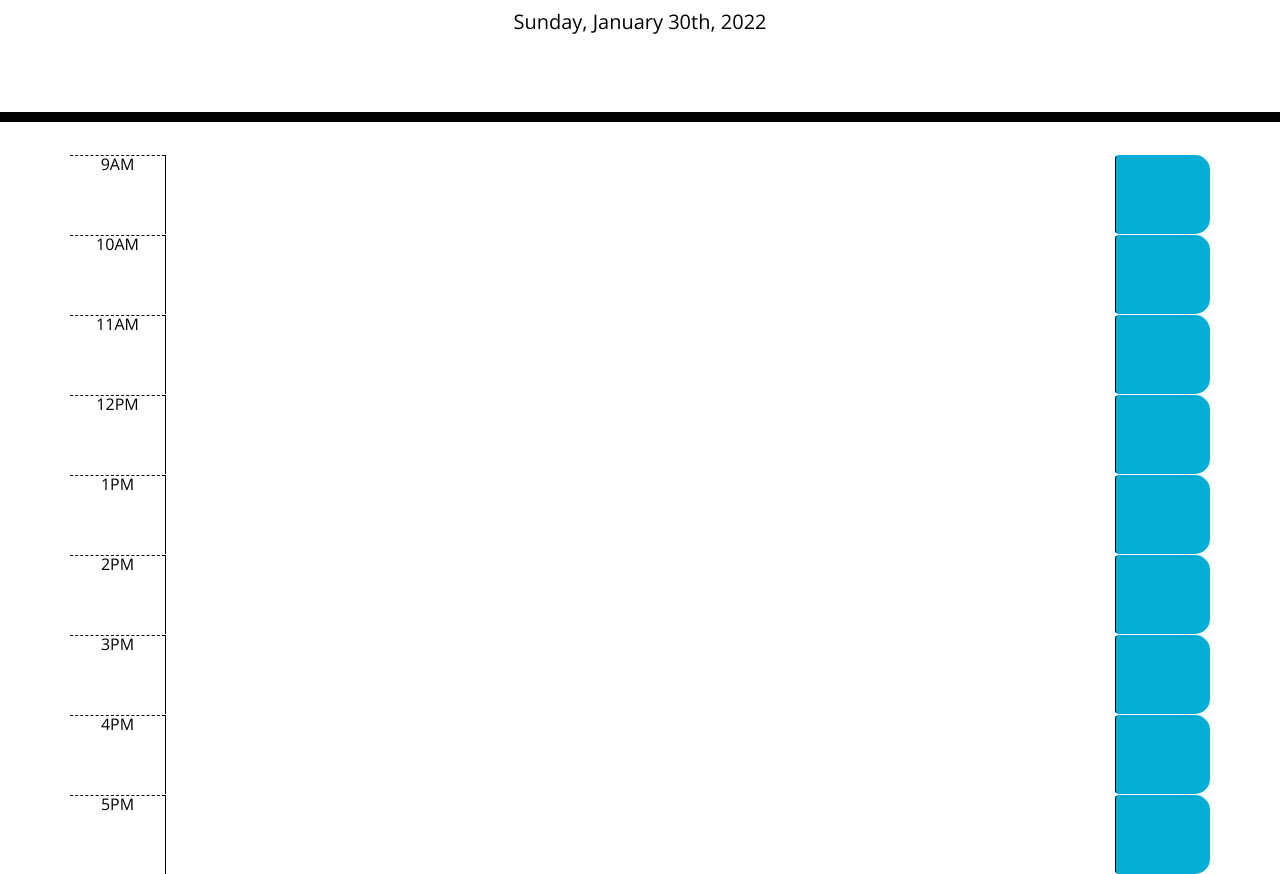
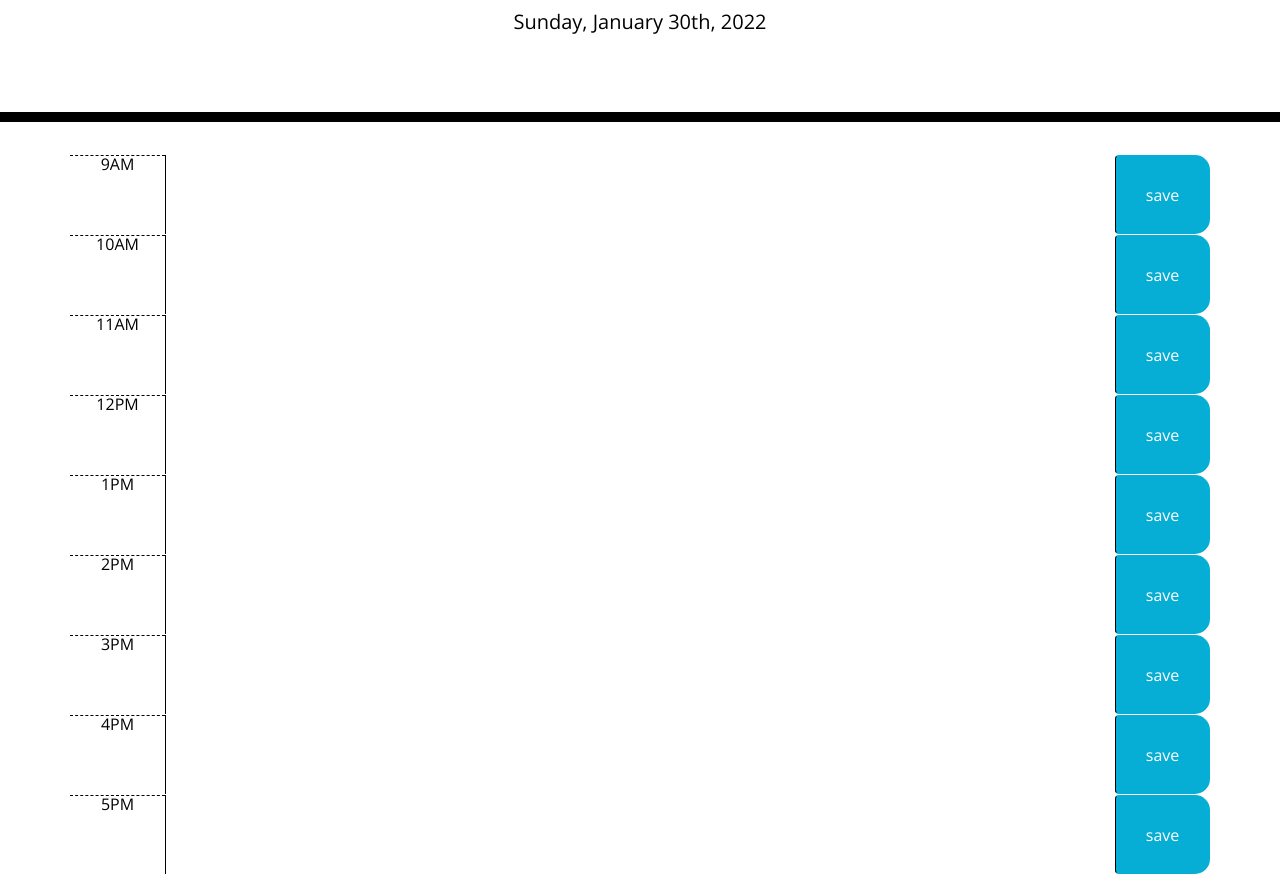
Before and after one commit to swagshall/myDailySchedule, a plain HTML site: page index.html in a window 1280 px wide. Shown: the part 182-1056 px from the top of the page. Drawn offline with nearby package versions, Linux system fonts and the light colour scheme.

Commit message:
Added save text to buttons.

```diff
--- a/index.html
+++ b/index.html
@@ -30,52 +30,52 @@
     </header>
     <div class="container">
       <!-- Timeblocks go here -->
-      <!-- use boot strap 1-10-1 tto create the rows and colums
+      <!-- use boot strap 1-10-1 to create the rows in row need col for hr, onr for textarea and 1 for btn
       the first colum will have the hr, the middle colum the event and the last colum will be a a save button using an icon  -->
       <div class="row time-block" id="hour9">
         <div  class="col-sm-1 hour">9AM</div>
         <textarea  class="col-sm-10 description"></textarea>
-        <button class="col-sm-1 saveBtn btn"></button>
+        <button class="col-sm-1 saveBtn btn">save</button>
       </div>
       <div class="row time-block" id="hour10">
         <div class="col-sm-1 hour">10AM</div>
         <textarea  class="col-sm-10 description"></textarea>
-        <button class="col-sm-1 saveBtn btn"></button>
+        <button class="col-sm-1 saveBtn btn">save</button>
       </div>
       <div  class="row time-block" id="hour11">
         <div class="col-sm-1 hour">11AM</div>
         <textarea class="col-sm-10 description"></textarea>
-        <button class="col-sm-1 saveBtn btn"></button>
+        <button class="col-sm-1 saveBtn btn">save</button>
       </div>
       <div class="row time-block" id="hour12">
         <div class="col-sm-1 hour">12PM</div>
         <textarea class="col-sm-10 description"></textarea>
-        <button class="col-sm-1 saveBtn btn"></button>
+        <button class="col-sm-1 saveBtn btn">save</button>
       </div>
       <div class="row time-block" id="hour1">
         <div class="col-sm-1 hour">1PM</div>
         <textarea class="col-sm-10 description"></textarea>
-        <button class="col-sm-1 saveBtn btn"></button>
+        <button class="col-sm-1 saveBtn btn">save</button>
       </div>
       <div  class="row time-block" id="hour2">
         <div class="col-sm-1 hour">2PM</div>
         <textarea class="col-sm-10 description"></textarea>
-        <button class="col-sm-1 saveBtn btn"></button>
+        <button class="col-sm-1 saveBtn btn">save</button>
       </div>
       <div  class="row time-block" id="hour3">
         <div class="col-sm-1 hour">3PM</div>
         <textarea class="col-sm-10 description"></textarea>
-        <button class="col-sm-1 saveBtn btn"></button>
+        <button class="col-sm-1 saveBtn btn">save</button>
       </div>
       <div class="row time-block" id="hour4">
         <div class="col-sm-1 hour">4PM</div>
         <textarea class="col-sm-10 description"></textarea>
-        <button class="col-sm-1 saveBtn btn"></button>
+        <button class="col-sm-1 saveBtn btn">save</button>
       </div>
       <div class="row time-block" id="hour5">
         <div class="col-sm-1 hour">5PM</div>
         <textarea class="col-sm-10 description"></textarea>
-        <button class="col-sm-1 saveBtn btn"></button>
+        <button class="col-sm-1 saveBtn btn">save</button>
       </div>
     </div>
 
```
